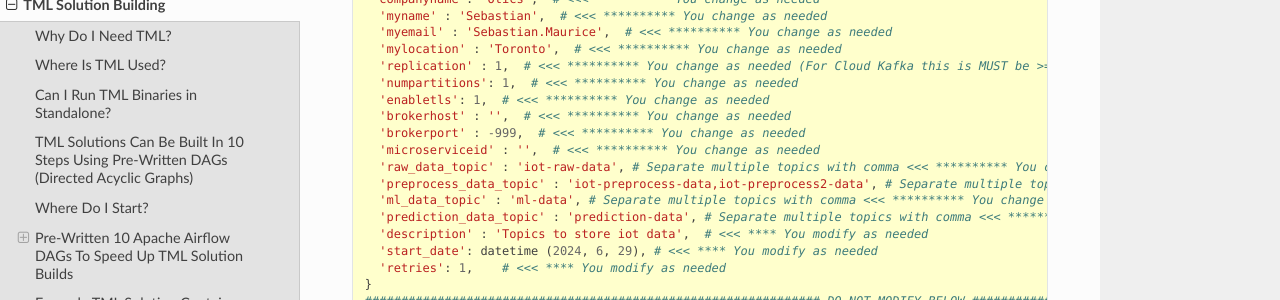
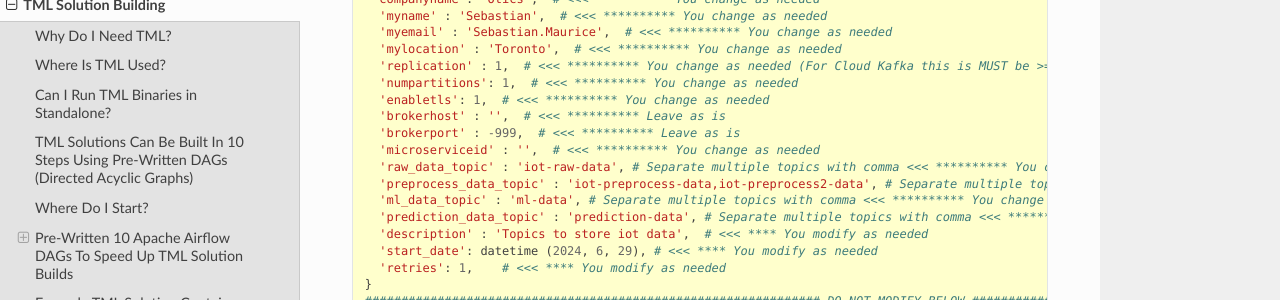
Before and after one commit to smaurice101/readthedocs, a Sphinx documentation site: the page built from docs/source/tmlbuilds.rst, in a window 1280 px wide and 900 px high, scrolled down 10819 px. Shown: the part 151-451 px from the top of the window. Built offline with Sphinx 7.4.7 and the Read the Docs theme 2.0.0, drawn with Linux system fonts in a browser that asks for light colours; some of the changed text lies outside the part shown.

Commit message:
Update tmlbuilds.rst

```diff
--- a/docs/source/tmlbuilds.rst
+++ b/docs/source/tmlbuilds.rst
@@ -563,8 +563,8 @@ Below is the complete definition of the **tml_system_step_2_kafka_createtopic_da
      'replication' : 1,  # <<< ********** You change as needed (For Cloud Kafka this is MUST be >= 3
      'numpartitions': 1,  # <<< ********** You change as needed
      'enabletls': 1,  # <<< ********** You change as needed
-     'brokerhost' : '',  # <<< ********** You change as needed
-     'brokerport' : -999,  # <<< ********** You change as needed
+     'brokerhost' : '',  # <<< ********** Leave as is
+     'brokerport' : -999,  # <<< ********** Leave as is
      'microserviceid' : '',  # <<< ********** You change as needed
      'raw_data_topic' : 'iot-raw-data', # Separate multiple topics with comma <<< ********** You change topic names as needed
      'preprocess_data_topic' : 'iot-preprocess-data,iot-preprocess2-data', # Separate multiple topics with comma <<< ********** You change topic names as needed
@@ -1904,8 +1904,8 @@ TML preprocesses real-time data for every entity along each sliding time window.
      'preprocess_data_topic' : 'iot-preprocess-data', # **** PRODUCE PREPROCESS DATA TO THIS TOPIC - This is one of the topic you created in SYSTEM STEP 2
      'maxrows' : 500, # <<< ********** Number of offsets to rollback the data stream -i.e. rollback stream by 500 offsets
      'offset' : -1, # <<< Rollback from the end of the data streams
-     'brokerhost' : '',   # <<< *** Change as needed
-     'brokerport' : -999,  # <<< *** Change as needed
+     'brokerhost' : '',   # <<< *** Leave as is
+     'brokerport' : -999,  # <<< *** Leave as is
      'preprocessconditions' : '', # <<< *** Change as needed
      'delay' : 70, # Add a 70 millisecond maximum delay for VIPER to wait for Kafka to return confirmation message is received and written to topic
      'array' : 0, # do not modify
@@ -2306,8 +2306,8 @@ Another powerful feature of TML is performing machine learning at the entity lev
       'companyname' : 'Your company', # <<< *** Change as needed
       'myemail' : 'Your email', # <<< *** Change as needed
       'mylocation' : 'Your location', # <<< *** Change as needed
-      'brokerhost' : '', # <<< *** Change as needed
-      'brokerport' : -999, # <<< *** Change as needed
+      'brokerhost' : '', # <<< *** Leave as is
+      'brokerport' : -999, # <<< *** Leave as is
       'deploy' : 1, # <<< *** do not modofy
       'modelruns': 100, # <<< *** Change as needed
       'offset' : -1, # <<< *** Do not modify
@@ -2885,8 +2885,8 @@ STEP 6: Entity Based Predictions: tml-system-step-6-kafka-predictions-dag
       'companyname' : 'Your company', # <<< *** Change as needed
       'myemail' : 'Your email', # <<< *** Change as needed
       'mylocation' : 'Your location', # <<< *** Change as needed
-      'brokerhost' : '', # <<< *** Change as needed
-      'brokerport' : -999, # <<< *** Change as needed
+      'brokerhost' : '', # <<< *** Leave as is
+      'brokerport' : -999, # <<< *** Leave as is
       'streamstojoin' : 'Voltage_preprocessed_AnomProb,Current_preprocessed_AnomProb', # << ** These are the streams in the preprocess_data_topic for these independent variables
       'inputdata' : '', # << ** You can specify independent variables manually - rather than consuming from the preprocess_data_topic stream
       'consumefrom' : '', # << This is ml_data_topic in STEP 5 that contains the estimated parameters
```
